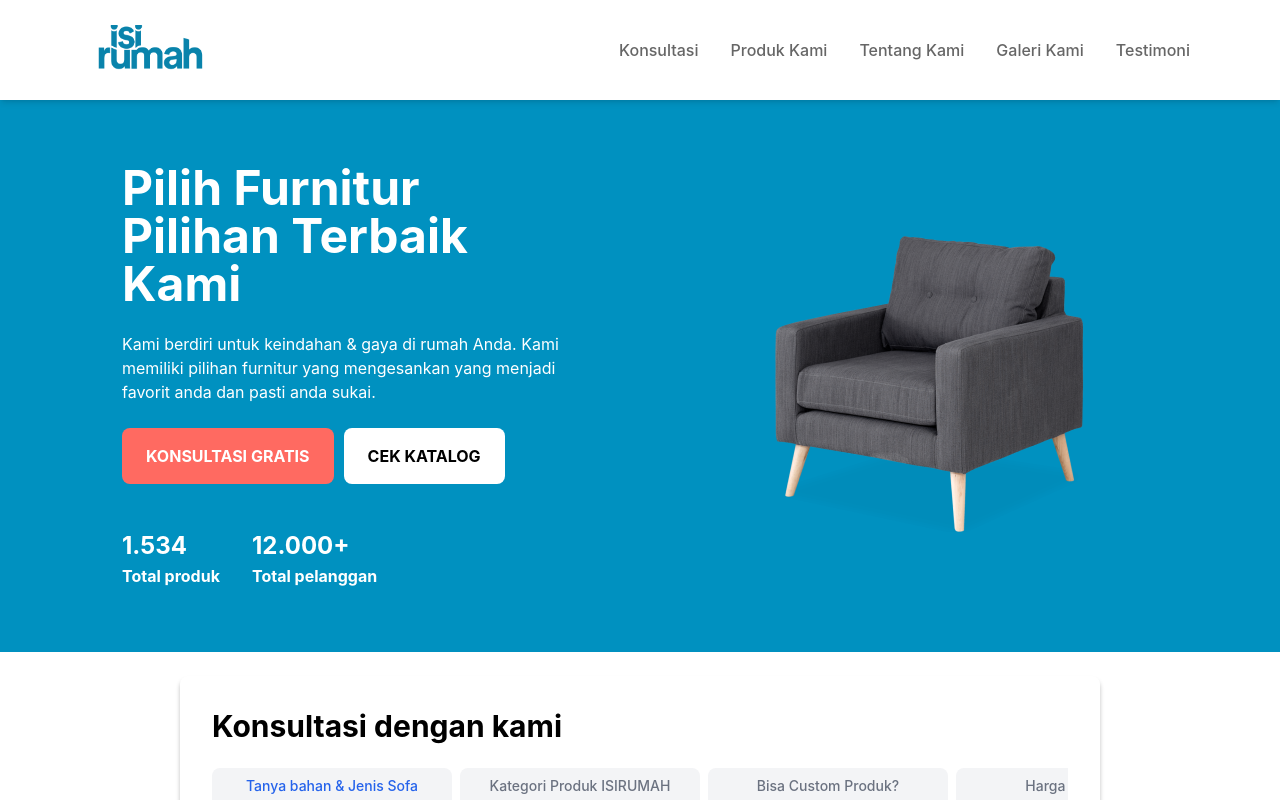
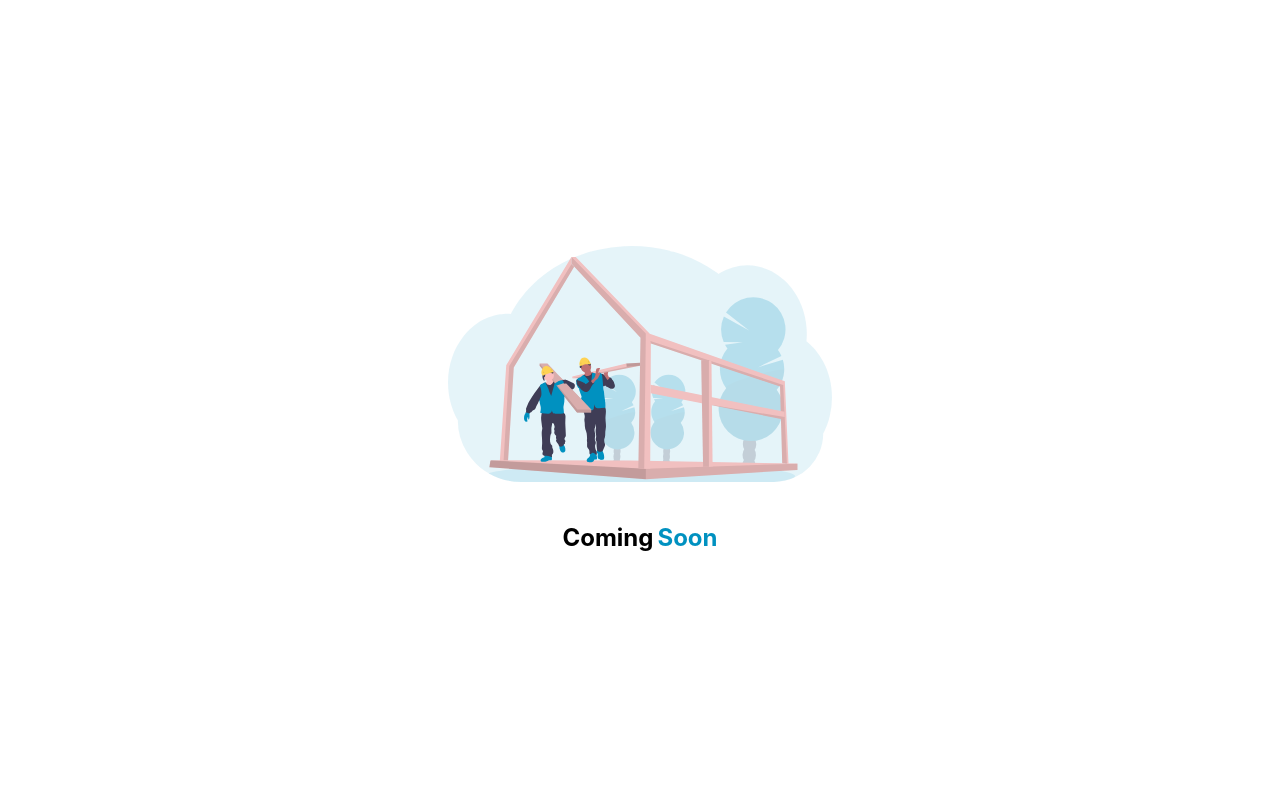
Before and after one commit to felixyunianto/tropical, a React (Create React App) app: page / in a window 1280 px wide. Shown: the top 800 px of the page. Built offline with nearby package versions, Linux system fonts and the light colour scheme.

Commit message:
Coming soon

```diff
--- a/src/assets/index.ts
+++ b/src/assets/index.ts
@@ -3,6 +3,8 @@ import IsiRumahLogo from "./isi-rumah-logo.png";
 import HeroImage from "./hero.png";
 import AboutImage from "./about.png";
 import SquareImages from "./squares.png";
+
+import ComingSoonImage from './coming-soon.svg';
 
 import TropicalLogo from "./tropical-logo.png";
 
@@ -31,6 +33,7 @@ export {
   HeroImage,
   AboutImage,
   SquareImages,
+  ComingSoonImage,
   //OLD
   TropicalLogo,
   CarouselOne,
--- /dev/null
+++ b/src/components/ComingSoon/index.tsx
@@ -0,0 +1,18 @@
+import React from 'react'
+import { ComingSoonImage } from '../../assets'
+
+const ComingSoon = () => {
+  return (
+    <div className='w-screen h-screen p-10 flex justify-center items-center'>
+        <div className="flex flex-col items-center md:w-96">
+            <img alt="coming-soon" src={ComingSoonImage} />
+            <div className="flex items-center gap-1 pt-10">
+                <h1 className='text-2xl font-bold'>Coming</h1>
+                <h1 className='text-2xl font-bold text-[#0091C0]'>Soon</h1>
+            </div>
+        </div>
+    </div>
+  )
+}
+
+export default ComingSoon
--- a/src/components/index.ts
+++ b/src/components/index.ts
@@ -4,6 +4,7 @@ import Consultation from "./Consultation";
 import About from './About';
 import Gallery from "./Gallery";
 import Testimonial from "./Testimonial";
+import ComingSoon from "./ComingSoon";
 
 import Advantage from "./Advantage";
 import ProductCarousel from "./ProductCarousel";
@@ -18,6 +19,7 @@ export {
   Gallery,
   Testimonial,
   Footer,
+  ComingSoon,
   Advantage,
   ProductCarousel,
   BuyFlow,
--- a/src/pages/index.tsx
+++ b/src/pages/index.tsx
@@ -1,20 +1,21 @@
 import React from "react";
-import { Element } from "react-scroll";
+// import { Element } from "react-scroll";
 import {
-  About,
-  Consultation,
-  Footer,
-  Gallery,
-  Hero,
-  Navbar,
-  ProductCarousel,
-  Testimonial,
+  // About,
+  ComingSoon,
+  // Consultation,
+  // Footer,
+  // Gallery,
+  // Hero,
+  // Navbar,
+  // ProductCarousel,
+  // Testimonial,
 } from "../components";
 
 const LandingPage = () => {
   return (
     <>
-      <Navbar />
+      {/* <Navbar />
       <Element name="#hero">
         <Hero />
       </Element>
@@ -39,7 +40,8 @@ const LandingPage = () => {
         <Testimonial />
       </Element>
 
-      <Footer />
+      <Footer /> */}
+      <ComingSoon />
     </>
   );
 };
```
Also changed, not shown: src/assets/coming-soon.svg (added).
